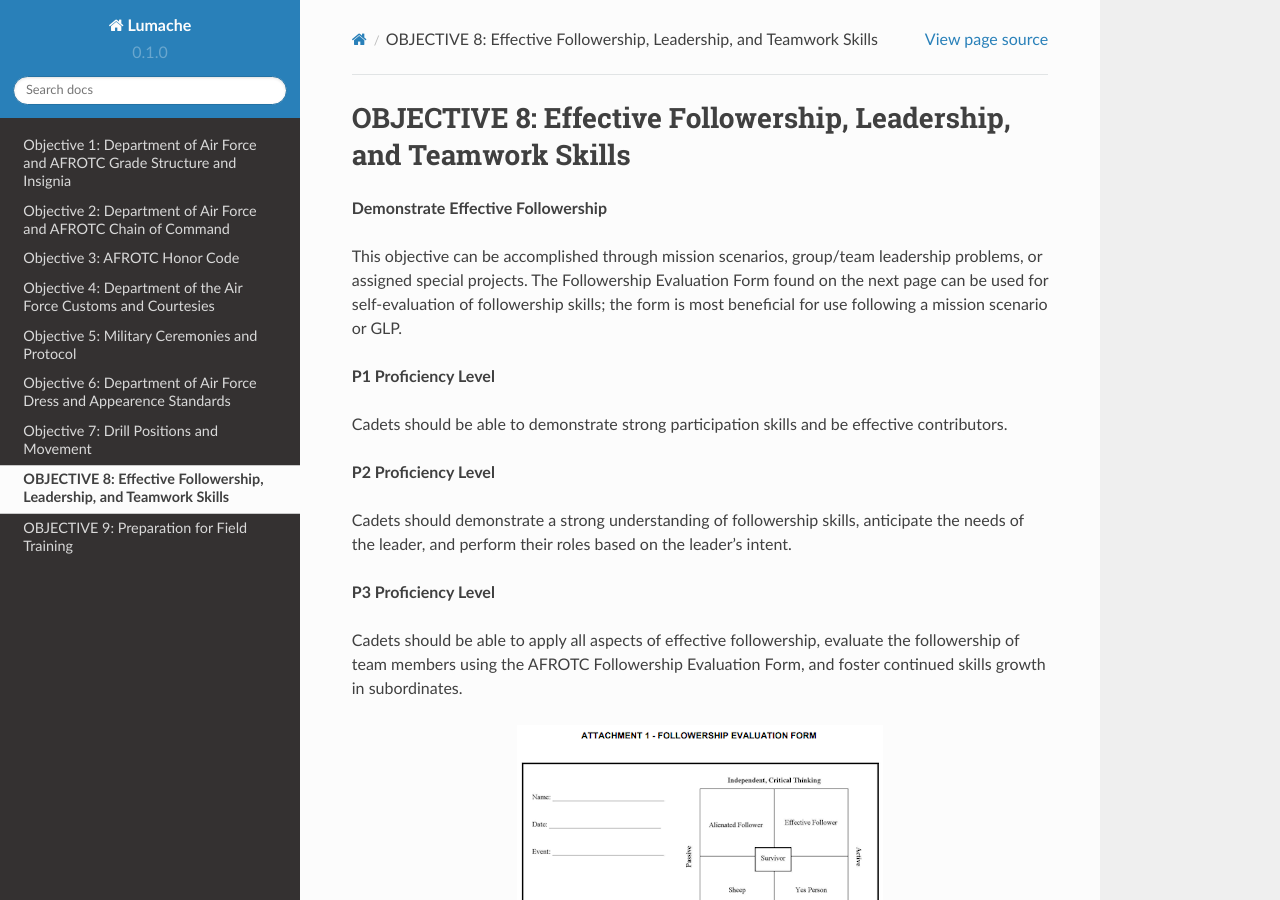
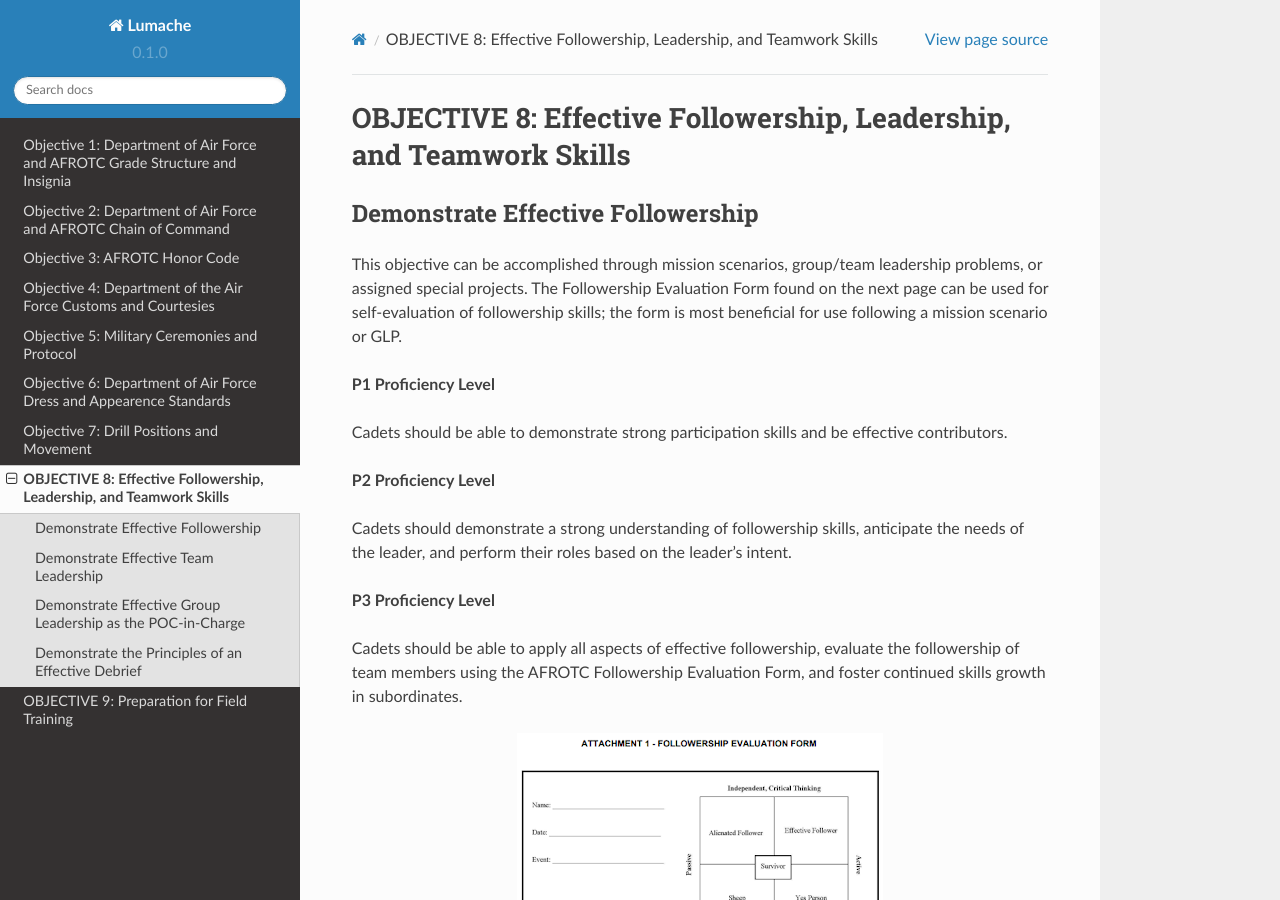
Before and after one commit to DET159/rtd-test, a Sphinx documentation site: the page built from docs/source/Obj_8.rst, in a window 1280 px wide and 900 px high. Built offline with Sphinx 7.4.7 and the Read the Docs theme 2.0.0, drawn with Linux system fonts in a browser that asks for light colours.

Commit message:
Added subheadings for Obj 8

```diff
--- a/docs/source/Obj_8.rst
+++ b/docs/source/Obj_8.rst
@@ -1,7 +1,8 @@
 OBJECTIVE 8: Effective Followership, Leadership, and Teamwork Skills
 ======================
 
-**Demonstrate Effective Followership**
+Demonstrate Effective Followership
+--------------------------------------
 
 | This objective can be accomplished through mission scenarios, group/team leadership problems, or assigned special projects. The Followership Evaluation Form found on the next page can be used for self-evaluation of followership skills; the form is most beneficial for use following a mission scenario or GLP.
 
@@ -23,7 +24,9 @@ OBJECTIVE 8: Effective Followership, Leadership, and Teamwork Skills
 .. image:: images/Obj_8_2.png
     :align: center
 
-**Demonstrate Effective Team Leadership**
+
+Demonstrate Effective Team Leadership
+--------------------------------------
 
 | This objective can be accomplished through mission scenarios, group/team leadership problems, or assigned special projects. The Field Training Leadership Evaluation Form found on the next page is used at FT and can be used in FTP.
 
@@ -45,7 +48,8 @@ OBJECTIVE 8: Effective Followership, Leadership, and Teamwork Skills
 .. image:: images/Obj_8_4.png
     :align: center
 
-**Demonstrate Effective Group Leadership as the POC-in-Charge**
+Demonstrate Effective Group Leadership as the POC-in-Charge
+--------------------------------------
 
 | This objective seeks to assess the group leadership skills of project officers in charge of leading, planning, and executing large scale events such as Leadership Laboratory, Physical Training, or special events.
 
@@ -63,7 +67,8 @@ OBJECTIVE 8: Effective Followership, Leadership, and Teamwork Skills
 .. image:: images/Obj_8_6.png
     :align: center
 
-**Demonstrate the Principles of an Effective Debrief**
+Demonstrate the Principles of an Effective Debrief
+--------------------------------------
 
 | This objective seeks to instill the concept of mission debrief into all AFROTC training activities with a goal of building a culture of learning through shared experience. At a minimum, FTP cadets must be able to effectively lead a team debrief in order to obtain the P1 proficiency level.
 
```
